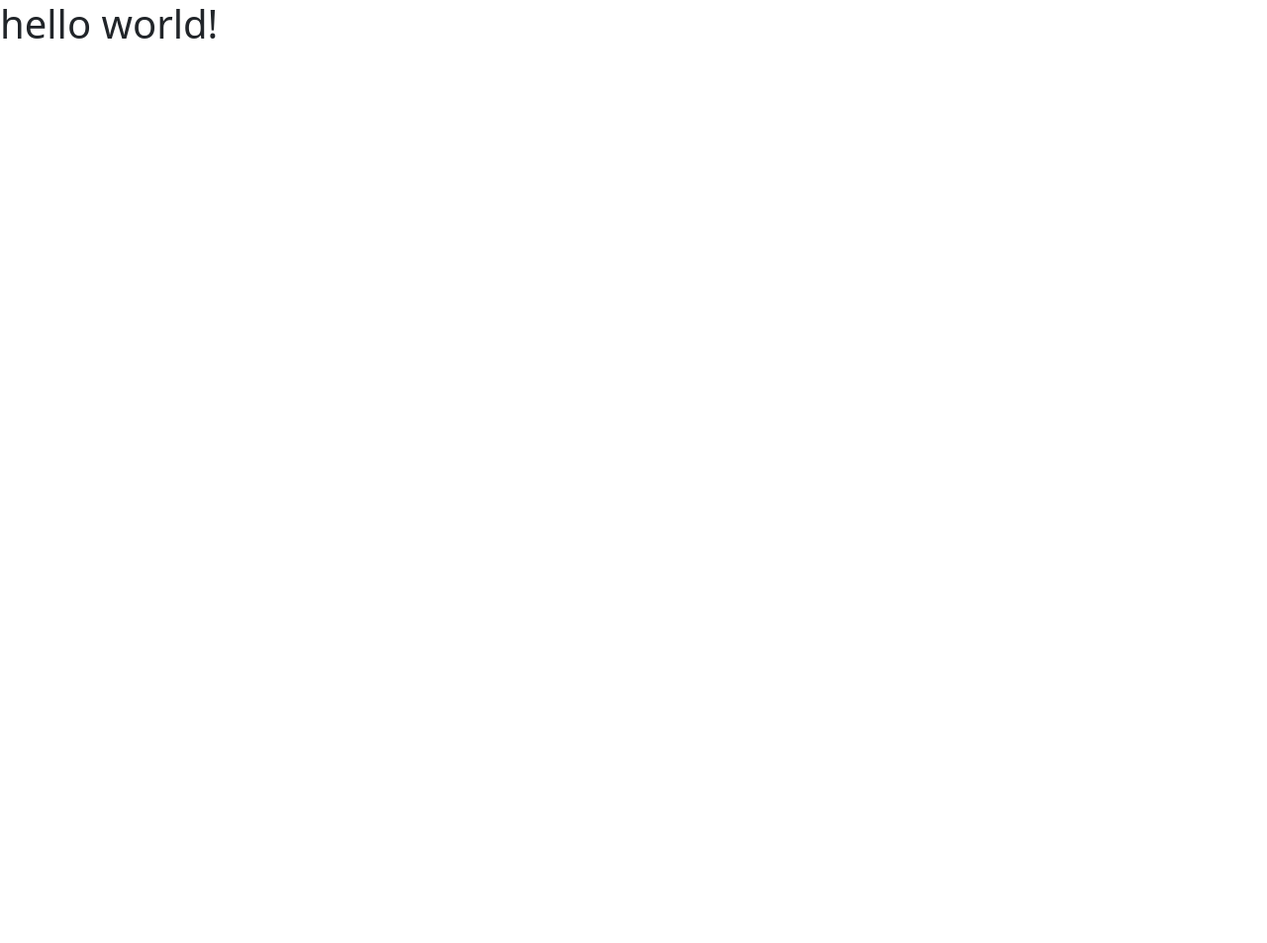
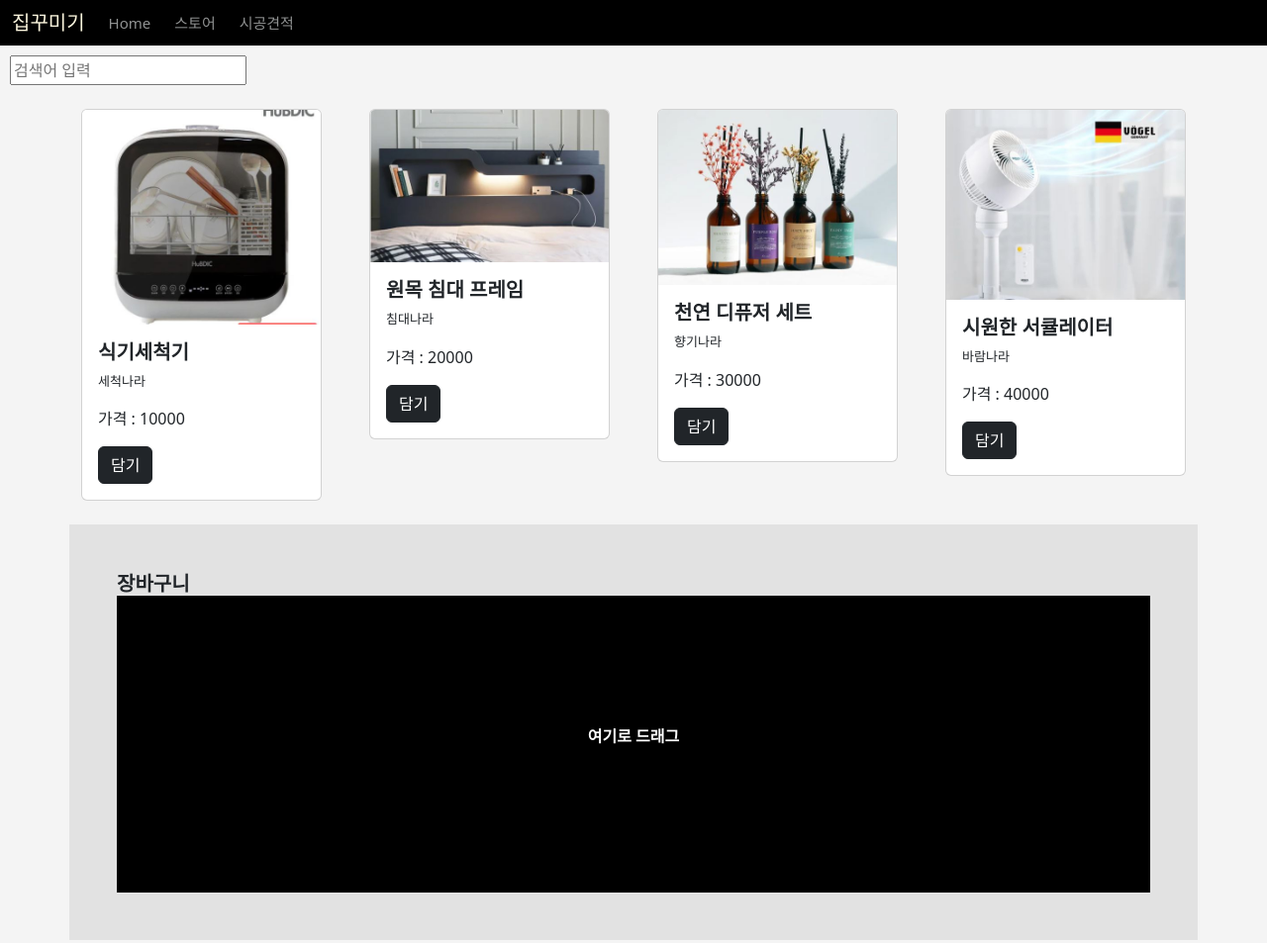
Before and after one commit to aransword/house_deco, a plain HTML site: page index.html in a window 1280 px wide. Shown: the whole page at 99% size. Before the commit the page ends 800 px from the top, so only its background shows below. Drawn offline with nearby package versions, Linux system fonts and the light colour scheme.

Commit message:
1차 레이아웃 완성. navbar, input, card, 장바구니 레이아웃.

```diff
--- a/index.html
+++ b/index.html
@@ -5,11 +5,60 @@
     <meta name="viewport" content="width=device-width, initial-scale=1.0">
     <title>집꾸미기</title>
     <link href="https://cdn.jsdelivr.net/npm/bootstrap@5.3.8/dist/css/bootstrap.min.css" rel="stylesheet" integrity="sha384-sRIl4kxILFvY47J16cr9ZwB07vP4J8+LH7qKQnuqkuIAvNWLzeN8tE5YBujZqJLB" crossorigin="anonymous">
+    <script src="https://code.jquery.com/jquery-3.7.1.min.js" integrity="sha256-/JqT3SQfawRcv/BIHPThkBvs0OEvtFFmqPF/lYI/Cxo=" crossorigin="anonymous"></script>
     <link href="main.css" rel="stylesheet">
 </head>
-<body>
-    <h1>hello world!</h1>
+<body style="background-color: #F4F4F4;">
+    <nav class="navbar menu">
+        <div class="container-fluid">
+            <div class="row row-cols-auto navbar-collapse">
+                <div class="col"><a class="navbar-brand me-0" href="#">집꾸미기</a></div>
+                <div class="col"><a class="nav-link" href="#">Home</a></div>
+                <div class="col"><a class="nav-link" href="#">스토어</a></div>
+                <div class="col"><a class="nav-link" href="#">시공견적</a></div>
+            </div>
+        </div>
+    </nav>
 
+    <form class="search-form">
+        <input placeholder="검색어 입력">
+    </form>
+
+    <br>
+
+
+    <div class="container">
+        <div class="row gx-5" id="merch"></div>
+    </div>
+
+    <script>
+        var rowDiv = $('#merch');
+
+        $.get('store.json').done((a) => {
+            a.products.forEach((data) => {
+                rowDiv.append(`<div class="col-3">
+                                    <div class=card>
+                                        <img src="./img/${data.photo}" class="card-img-top">
+                                        <div class="card-body">
+                                            <h5 class="fw-bold">${data.title}</h5>
+                                            <p class="card-brand">${data.brand}</p>
+                                            <p>가격 : ${data.price}</p>
+                                            <button class="btn btn-dark">담기</button>
+                                        </div>
+                                    </div>
+                               </div>`);
+            })
+        })
+    </script>
+
+    <div class="container bg-e2 w-100 mt-4 mb-2 p-5">
+        <h5 class="fw-bold m-0">장바구니</h3>
+        <div class="bucket"></div>
+    </div>
+
+    <script>
+        $(".bucket").html('<p class="fw-bold">여기로 드래그</p>');
+    </script>
 
     <script src="https://cdn.jsdelivr.net/npm/bootstrap@5.3.8/dist/js/bootstrap.bundle.min.js" integrity="sha384-FKyoEForCGlyvwx9Hj09JcYn3nv7wiPVlz7YYwJrWVcXK/BmnVDxM+D2scQbITxI" crossorigin="anonymous"></script>
 </body>
--- a/main.css
+++ b/main.css
@@ -0,0 +1,45 @@
+.nav-link {
+    font-size: 15px;
+}
+
+.menu {
+    background-color: black;
+}
+
+.navbar-brand {
+    color: #FCF6DE
+}
+
+.nav-link {
+    color: #909292;
+}
+
+.nav-link:hover {
+    color: #FCF6DE
+}
+
+.search-form input {
+    margin-top: 10px;
+    margin-left: 10px;
+}
+
+.w-100 {
+    width: 100%;
+}
+
+.card-brand {
+    font-size: 13px;
+}
+
+.bg-e2 {
+    background-color: #E2E2E2;
+}
+
+.bucket {
+    background-color: black;
+    color: white;
+    height: 300px;
+    display: flex;
+    align-items: center;
+    justify-content: center;
+}
```
